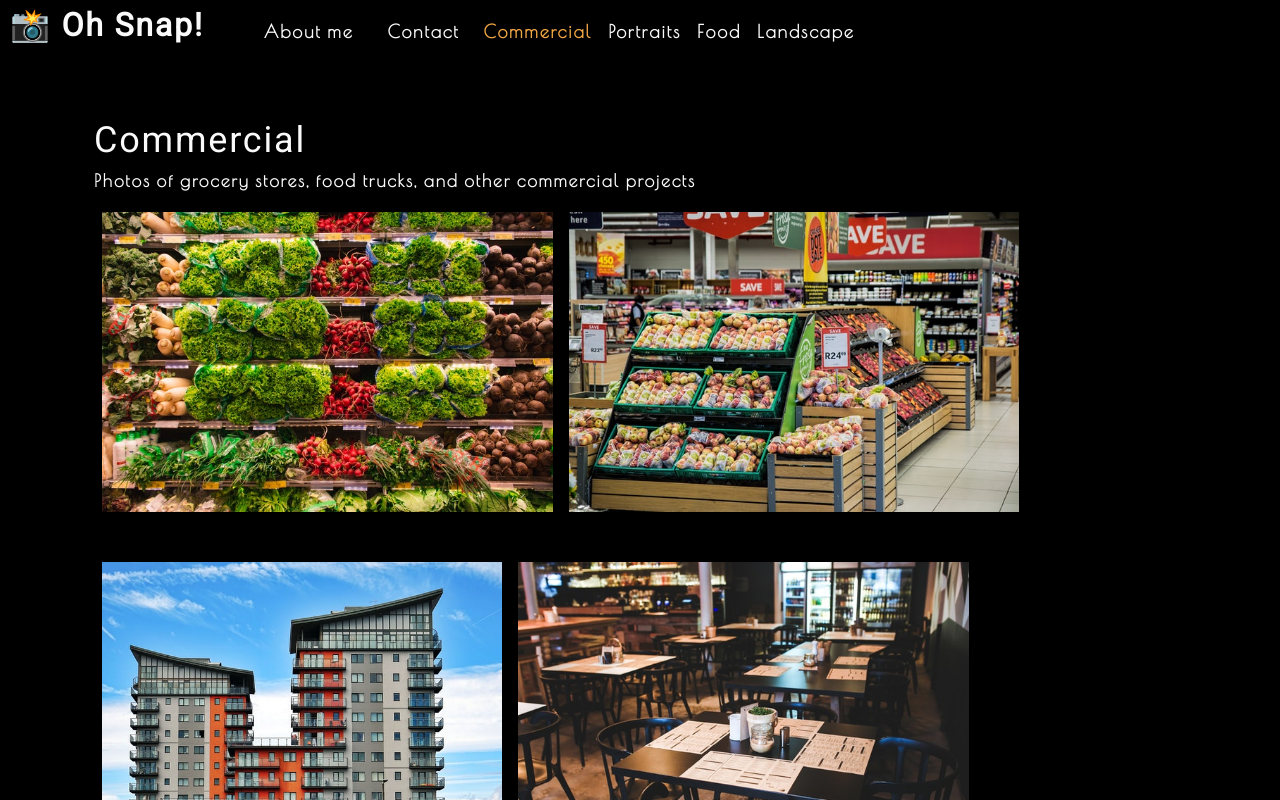
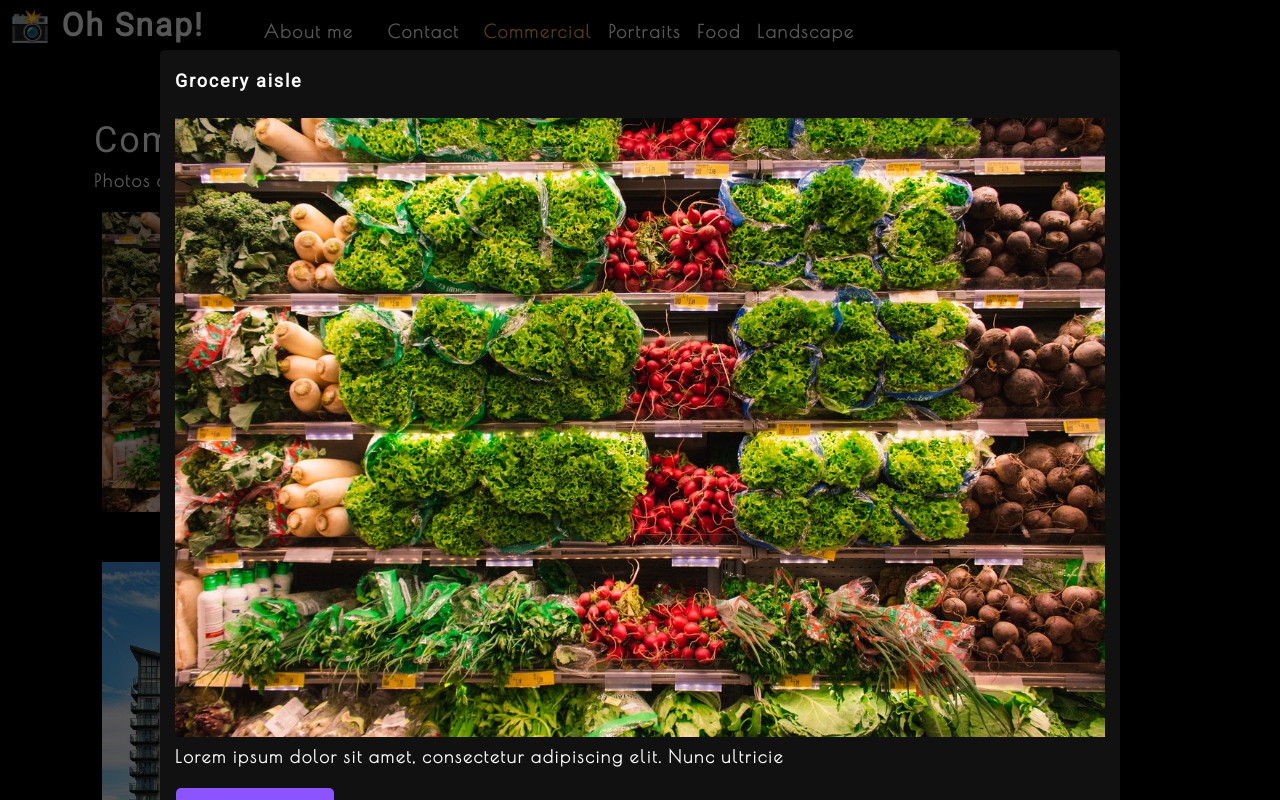
Before and after one commit to jeffwjohn/photo-port, a React (Create React App) app: page / in a window 1280 px wide. Both pictures are taken after a click on the picture 327 px from the left and 361 px from the top of the page. Shown: the top 800 px of the page. Built offline with nearby package versions, Linux system fonts and the light colour scheme.

Commit message:
add modal

```diff
--- a/src/components/Gallery/PhotoList/index.js
+++ b/src/components/Gallery/PhotoList/index.js
@@ -1,5 +1,5 @@
 import React, { useState } from 'react';
-// import Modal from '../Modal';
+import Modal from '../../Modal';
 
 const PhotoList = ({ category }) => {
 
@@ -101,16 +101,28 @@
     },
   ]);
 
+  const [isModalOpen, setIsModalOpen] = useState(false);
+
   const currentPhotos = photos.filter((photo) => photo.category === category);
+
+  const [currentPhoto, setCurrentPhoto] = useState();
+
+  const toggleModal = (image, i) => {
+    setCurrentPhoto({...image, index: i})
+    setIsModalOpen(true);
+  }
 
   return (
     <div>
+        {isModalOpen && <Modal currentPhoto={currentPhoto} />}
       <div className="flex-row">
         {currentPhotos.map((image, i) => (
           <img
             src={require(`../../../assets/small/${category}/${i}.jpg`)}
             alt={image.name}
             className="img-thumbnail mx-1"
+            onClick={() => toggleModal(image, i)}
+            // Note that we added the event listener attribute to each <img> element in each category and assigned the toggleModal function to handle the click event. We passed in the current image and i as arguments. The image object represents the element in the photos array, and the i will render the image as we did previously in the src attribute with the require function.
             key={image.name}
           />
         ))}
--- /dev/null
+++ b/src/components/Modal/index.js
@@ -0,0 +1,19 @@
+import React from 'react';
+function Modal({currentPhoto}) {
+    const {name, category, description, index} = currentPhoto;
+
+    return (
+      <div className="modalBackdrop">
+        <div className="modalContainer">
+          <h3 className="modalTitle">{name}</h3>
+          <img src={require(`../../assets/large/${category}/${index}.jpg`)} alt="current category" />
+          <p>{description}</p>
+    <button type="button">
+      Close this modal
+    </button>
+  </div>
+</div>
+    );
+  }
+
+  export default Modal;
```
